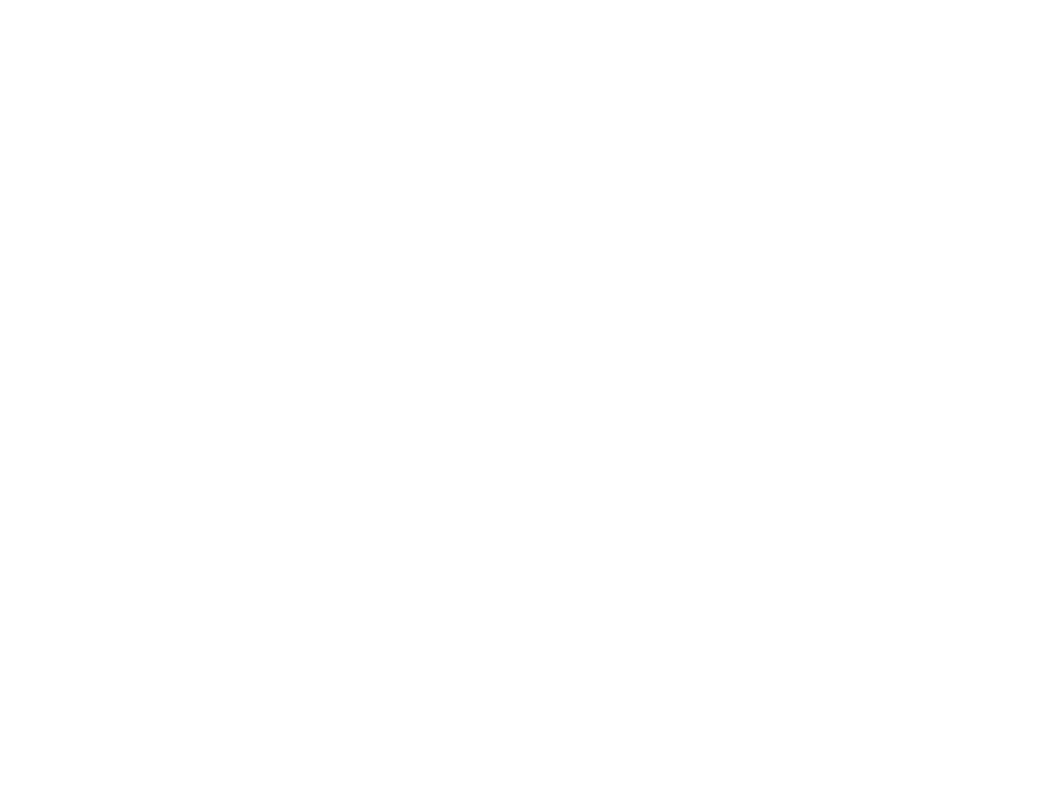
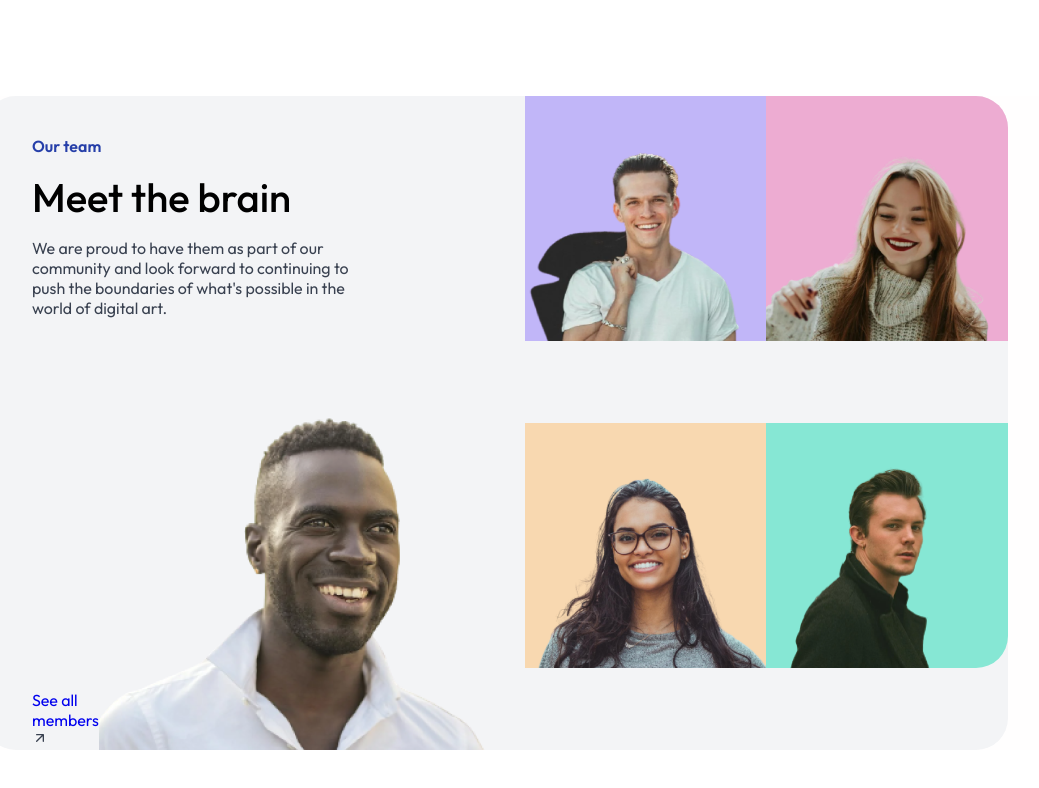
Before and after one commit to jwvdriel/ubiquitous-octo-engine-teams, a plain HTML site: page index.html in a window 1280 px wide. Shown: the whole page, without its empty margins (144-1183 px from the left). Drawn offline with Linux system fonts and the light colour scheme.

Commit message:
added layout

```diff
--- a/index.html
+++ b/index.html
@@ -6,9 +6,47 @@
 
     <!-- style sheet -->
     <link rel="stylesheet" href="./src/styles.css" />
+
+    <!-- google font OutFit full range (100-900) -->
+    <link rel="preconnect" href="https://fonts.googleapis.com" />
+    <link rel="preconnect" href="https://fonts.gstatic.com" crossorigin />
+    <link
+      href="https://fonts.googleapis.com/css2?family=Outfit:wght@100..900&display=swap"
+      rel="stylesheet" />
     <title>Teams</title>
   </head>
   <body>
+    <section>
+      <div class="container">
+        <div class="card">
+          <div class="grid-left-column">
+            <div>
+              <a href="#" class="first-anchortag">Our team</a>
+              <h1>Meet the brain</h1>
+              <p>
+                We are proud to have them as part of our community and look
+                forward to continuing to push the boundaries of what's possible
+                in the world of digital art.
+              </p>
+            </div>
+
+            <div class="grid-left-row">
+              <a href="#"
+                >See all members
+                <img src="./assets/arrow up right.svg" alt="" srcset="" />
+              </a>
+              <img class="left-img" src="./assets/person_3.png" alt="" />
+            </div>
+          </div>
+          <div class="grid-right-column">
+            <img class="top-left-img" src="./assets/person_1.png" alt="" />
+            <img class="top-right-img" src="./assets/person_2.png" alt="" />
+            <img class="bottom-left-img" src="./assets/person_4.png" alt="" />
+            <img class="bottom-right-img" src="./assets/person_5.png" alt="" />
+          </div>
+        </div>
+      </div>
+    </section>
     <script src="./src/index.js"></script>
   </body>
 </html>
--- a/src/styles.css
+++ b/src/styles.css
@@ -0,0 +1,115 @@
+:root {
+  --mainFont: 'Outfit', sans-serif;
+
+  /* font weights */
+  --Outfit-regular: 400;
+  --Outfit-medium: 500;
+  --Outfit-SemiBold: 600;
+
+  /* font-size */
+  --Heading-font-size: 2.5rem; /*40px*/
+  --Label-font-size: 1.25rem; /*20px*/
+  --Body-font-textSize: 1rem; /*16px*/
+
+  /* colors */
+
+  /* #FFFEFE
+#F3F4F6
+#394150
+#000000
+#263FA9
+#86E7D4
+#9DC4F8
+#C1B6F8
+#EDACD2
+#F8D8B0 */
+}
+
+* {
+  margin: 0;
+  padding: 0;
+  box-sizing: border-box;
+  font-family: var(--mainFont);
+}
+
+.container {
+  height: 100%;
+  background-color: #fffefe;
+}
+
+.card {
+  display: grid;
+  grid-template-columns: 1fr 1fr;
+  background-color: #f3f4f6;
+  width: 80%;
+  height: 90%;
+  margin: 6rem auto 0 auto;
+  border-radius: 2rem;
+}
+
+.grid-left-column {
+  display: flex;
+  flex-direction: column;
+  justify-content: space-between;
+
+  margin-left: 3rem;
+  margin-top: 2.5rem;
+}
+
+.first-anchortag {
+  display: block;
+  color: #263fa9;
+  font-size: var(--Body-font-textSize);
+  font-weight: var(--Outfit-SemiBold);
+  padding-bottom: 1rem;
+}
+
+.grid-left-column h1 {
+  font-size: var(--Heading-font-size);
+  font-weight: var(--Outfit-medium);
+  padding-bottom: 1rem;
+}
+
+.grid-left-column p {
+  font-weight: var(--Body-font-textSize);
+  color: #394150;
+  width: 68%;
+}
+
+a {
+  text-decoration: none;
+}
+
+.grid-right-column {
+  display: grid;
+  grid-template-columns: 1fr 1fr;
+  height: 100%;
+}
+
+.grid-left-row {
+  display: flex;
+  justify-content: space-between;
+  align-items: end;
+}
+
+.grid-right-column img {
+  width: 100%;
+}
+
+.top-left-img {
+  background-color: #c1b6f8;
+}
+
+.top-right-img {
+  background-color: #edacd2;
+  border-top-right-radius: 2rem;
+}
+
+.bottom-left-img {
+  background-color: #f8d8b0;
+}
+
+.bottom-right-img {
+  background-color: #86e7d4;
+  border-bottom-right-radius: 2rem;
+}
```
Also changed, not shown: assets/Background_decor.svg (added), assets/Background_decor@2x.png (added), assets/Gradient.svg (added), assets/Gradient@2x.png (added), assets/arrow up right.svg (added), assets/person_1.png (added), assets/person_1@2x.png (added), assets/person_2.png (added), assets/person_2@2x.png (added), assets/person_3.png (added), assets/person_3@2x.png (added), assets/person_4.png (added), assets/person_4@2x.png (added), assets/person_5.png (added), 1 more files.
